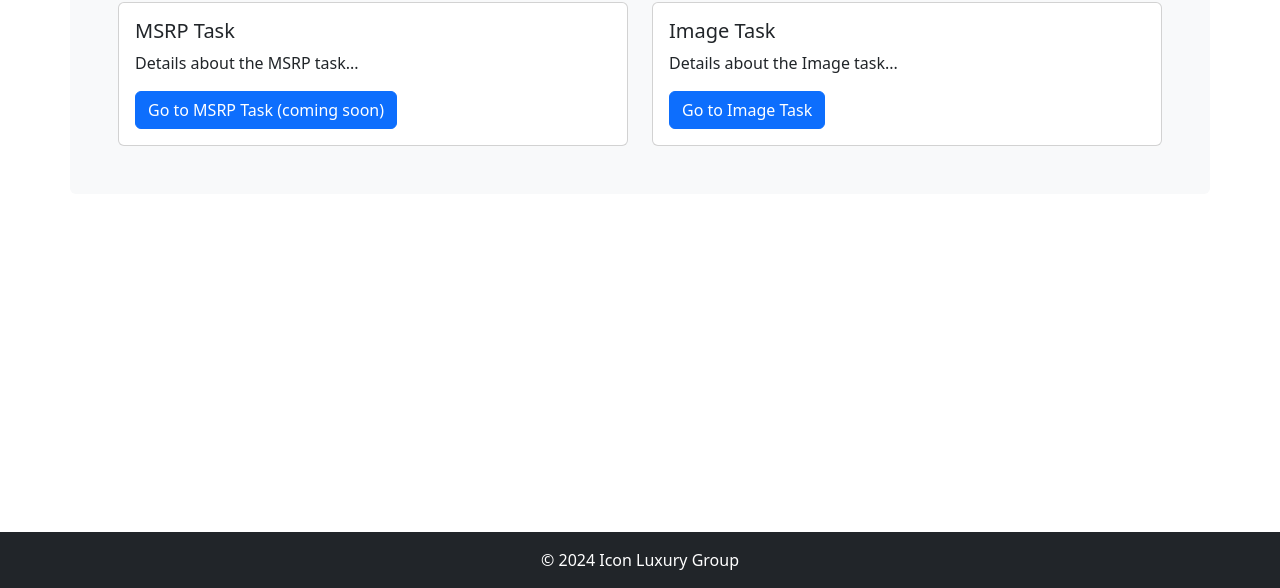
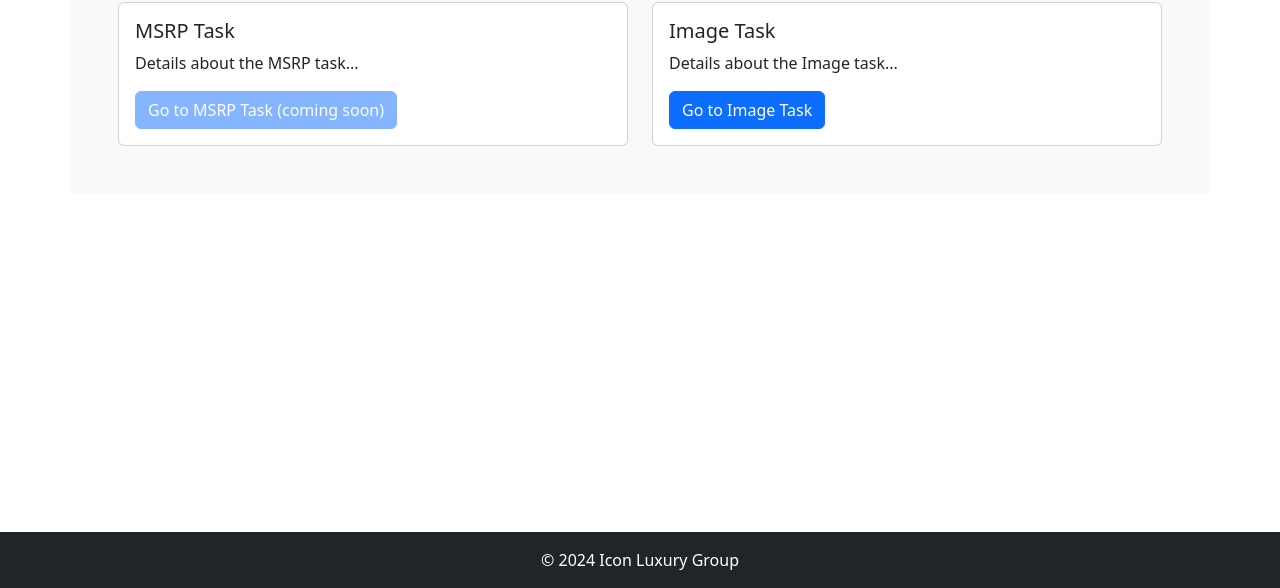
Before and after one commit to nikiconluxury/node-front-icon-xlsx, a website: page public/index.html in a window 1280 px wide. Shown: the part 212-800 px from the top of the page. Drawn offline with nearby package versions, Linux system fonts and the light colour scheme.

Commit message:
disable msrp temp

```diff
--- a/public/index.html
+++ b/public/index.html
@@ -40,7 +40,12 @@
     </header>
     <main class="container mt-5 bg-light p-5 rounded">
         <h2 class="mb-4">Tasks</h2>
-
+        <style>
+            .disabled-link {
+              pointer-events: none;
+              opacity: 0.5;
+            }
+            </style>
             <div class="row g-4">
                 <!-- MSRP Card -->
                 <div class="col-md-6">
@@ -49,7 +54,7 @@
                         <div class="card-body">
                             <h5 class="card-title">MSRP Task</h5>
                             <p class="card-text">Details about the MSRP task...</p>
-                            <a href="msrp.html" class="btn btn-primary" disabled>Go to MSRP Task (coming soon)</a>
+                            <a href="msrp.html" class="btn btn-primary disabled-link">Go to MSRP Task (coming soon)</a>
                         </div>
                     </div>
                 </div>
```
Also changed, not shown: public/image.html (+1 -1 lines).
